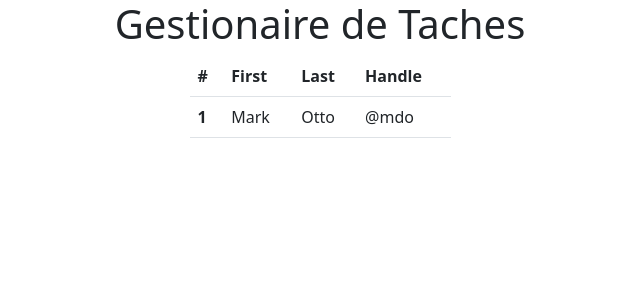
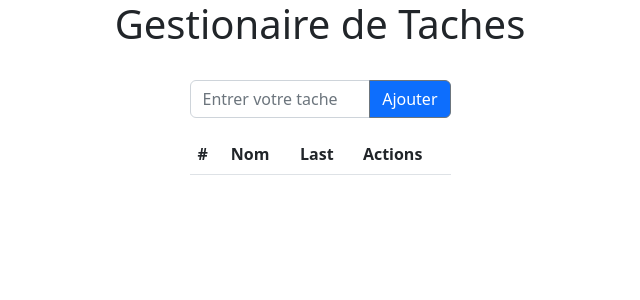
Before and after one commit to Kheuzayni/Todo_List_Angluar, an Angular app: page / in a window 1280 px wide. Shown: the top 300 px of the page, without its empty margins (320-960 px from the left). Built offline with nearby package versions, Linux system fonts and the light colour scheme.

Commit message:
mise en place

```diff
--- a/src/app/app.component.html
+++ b/src/app/app.component.html
@@ -1,23 +1,30 @@
 <h1 style="text-align: center">Gestionaire de Taches</h1>
-
+<br>
 <div class="container">
   <div class="row justify-content-md-center">
     <div class="col col-lg-3">
+      <div class="input-group mb-3">
+        <input type="text" class="form-control" placeholder="Entrer votre tache"
+          aria-label="Entrer votre tache" aria-describedby="button-addon2"
+        >
+        <button class="btn btn-outline-secondary btn-primary" type="button"
+          id="button-addon2" style="color:white">Ajouter
+        </button>
+      </div>
       <table class="table">
         <thead>
           <tr>
             <th scope="col">#</th>
-            <th scope="col">First</th>
+            <th scope="col">Nom</th>
             <th scope="col">Last</th>
-            <th scope="col">Handle</th>
+            <th scope="col">Actions</th>
           </tr>
         </thead>
         <tbody>
-          <tr>
-            <th scope="row">1</th>
-            <td>Mark</td>
-            <td>Otto</td>
-            <td>@mdo</td>
+          <tr *ngFor="let todo of todos; let i = index;">
+            <th scope="row"> i+1 </th>
+            <td>{{todo.name}}</td>
+            <td style="color:red; font-weight:bold;">Supprimer</td>
           </tr>
         </tbody>
       </table>
--- a/src/app/app.component.ts
+++ b/src/app/app.component.ts
@@ -1,4 +1,5 @@
 import { Component } from '@angular/core';
+import { Todo } from './todo';
 
 @Component({
   selector: 'app-root',
@@ -7,4 +8,9 @@ import { Component } from '@angular/core';
 })
 export class AppComponent {
   title = 'atos-angular';
+  todos : Todo[];
+  newTodo: string;
+
+
+
 }
```
